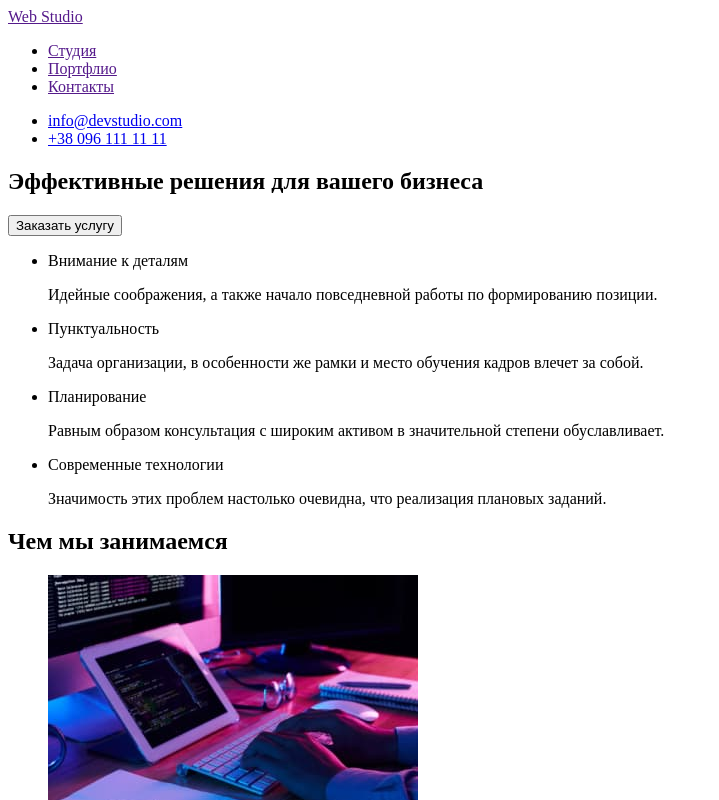
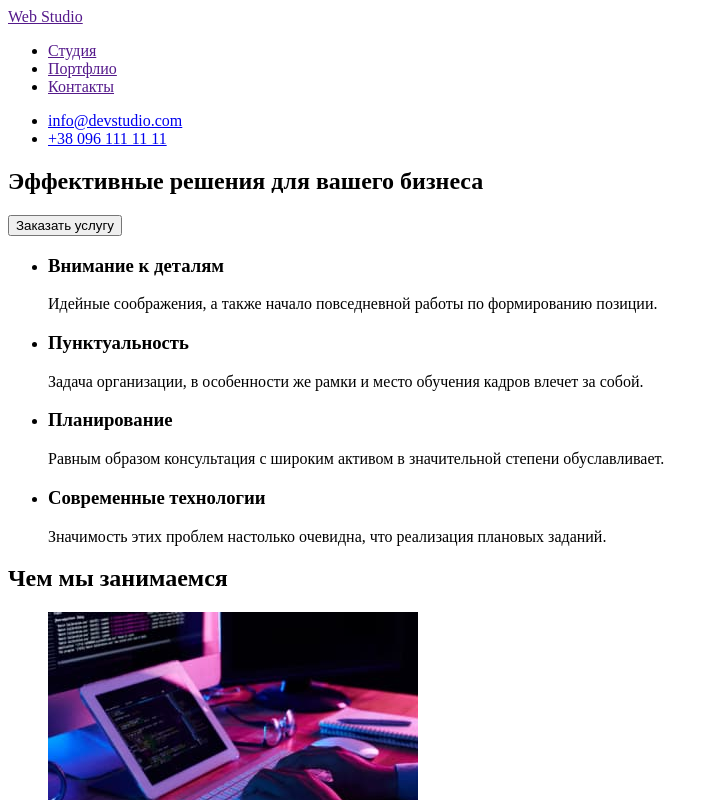
Before and after one commit to VlikToldo/goit-markup-hw-01, a plain HTML site: page index.html in a window 1280 px wide. Shown: the top 800 px of the page, without its empty margins (0-719 px from the left). Drawn offline with Linux system fonts and the light colour scheme.

Commit message:
виправлення помилок

```diff
--- a/index.html
+++ b/index.html
@@ -42,23 +42,23 @@
         <h2 class="visually-hidden">Приеимущества</h2>
         <ul>
           <li>
-            <p>Внимание к деталям</p>
+            <h3>Внимание к деталям</h3>
             <p>Идейные соображения, а также начало повседневной работы по формированию позиции.</p>
           </li>
           <li>
-            <p>Пунктуальность</p>
+            <h3>Пунктуальность</h3>
             <p>
               Задача организации, в особенности же рамки и место обучения кадров влечет за собой.
             </p>
           </li>
           <li>
-            <p>Планирование</p>
+            <h3>Планирование</h3>
             <p>
               Равным образом консультация с широким активом в значительной степени обуславливает.
             </p>
           </li>
           <li>
-            <p>Современные технологии</p>
+            <h3>Современные технологии</h3>
             <p>Значимость этих проблем настолько очевидна, что реализация плановых заданий.</p>
           </li>
         </ul>
@@ -104,7 +104,7 @@
       </section>
     </main>
     <footer>
-      <h3 lang="en">Web Studio</h3>
+      <a href="" lang="en">Web Studio</a>
       <address>
         <ul>
           <li>
```
